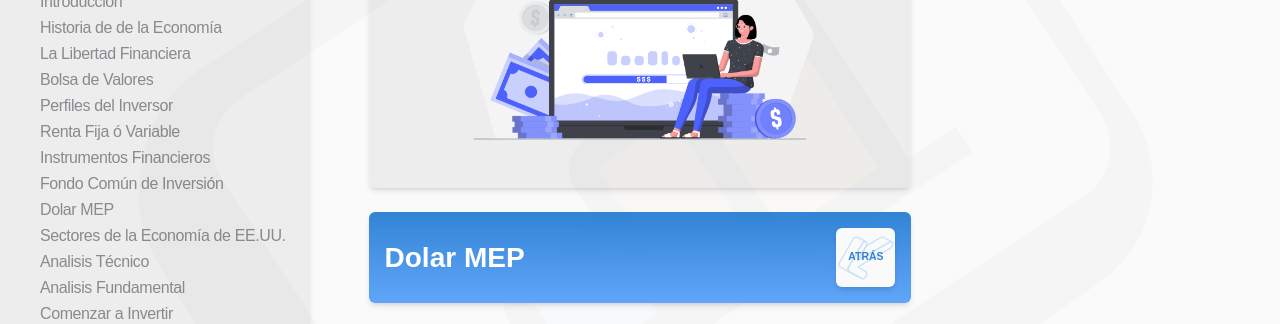
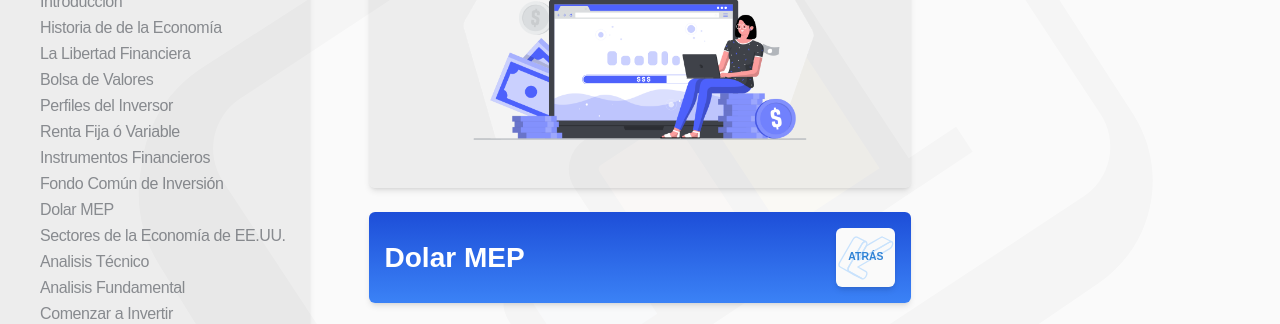
Before and after one commit to ezestom/aprenderainvertir, an Astro site: page /dolar-mep in a window 1280 px wide. Shown: the part 210-534 px from the top of the page. Built offline with nearby package versions, Linux system fonts and the light colour scheme; Astro itself is replaced by a stand-in of ours.

Commit message:
Actualizar estilos del componente PageContent

```diff
--- a/src/components/ui/PageContent.astro
+++ b/src/components/ui/PageContent.astro
@@ -28,7 +28,7 @@ const { headerImage, title } = Astro.props;
 				id="headerImage"
 			/>
 			<h1
-				class="flex justify-between text-pretty items-center rounded-md px-4 py-2 my-6 from-[--darkblue] to-blue-400 bg-gradient-to-b shadow-md">
+				class="flex justify-between text-pretty items-center rounded-md px-4 py-2 my-6 bg-gradient-to-b from-blue-700 to-blue-500 shadow-md">
 				<span class="flex gap-1 items-center">
 					{title}
 				</span>
```
